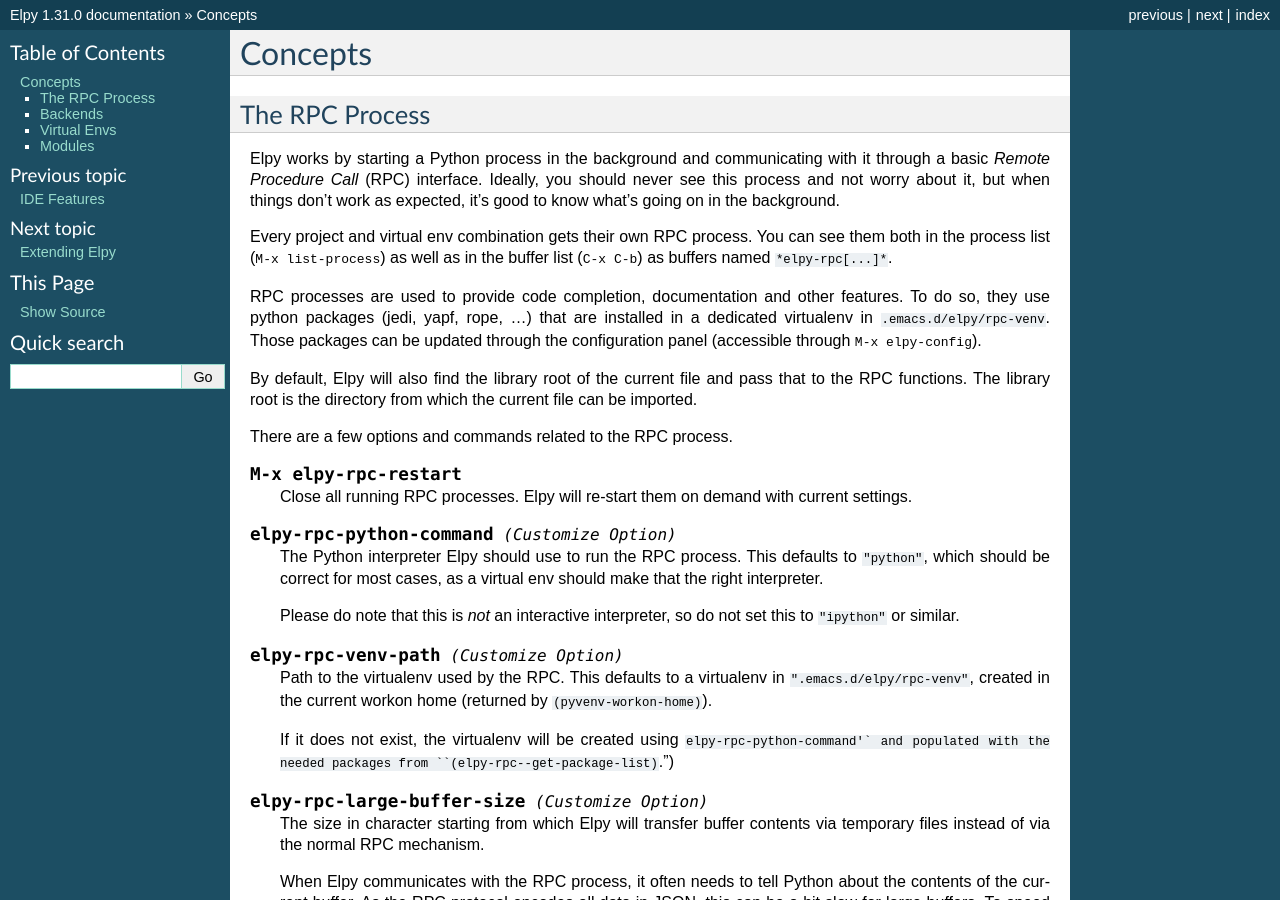
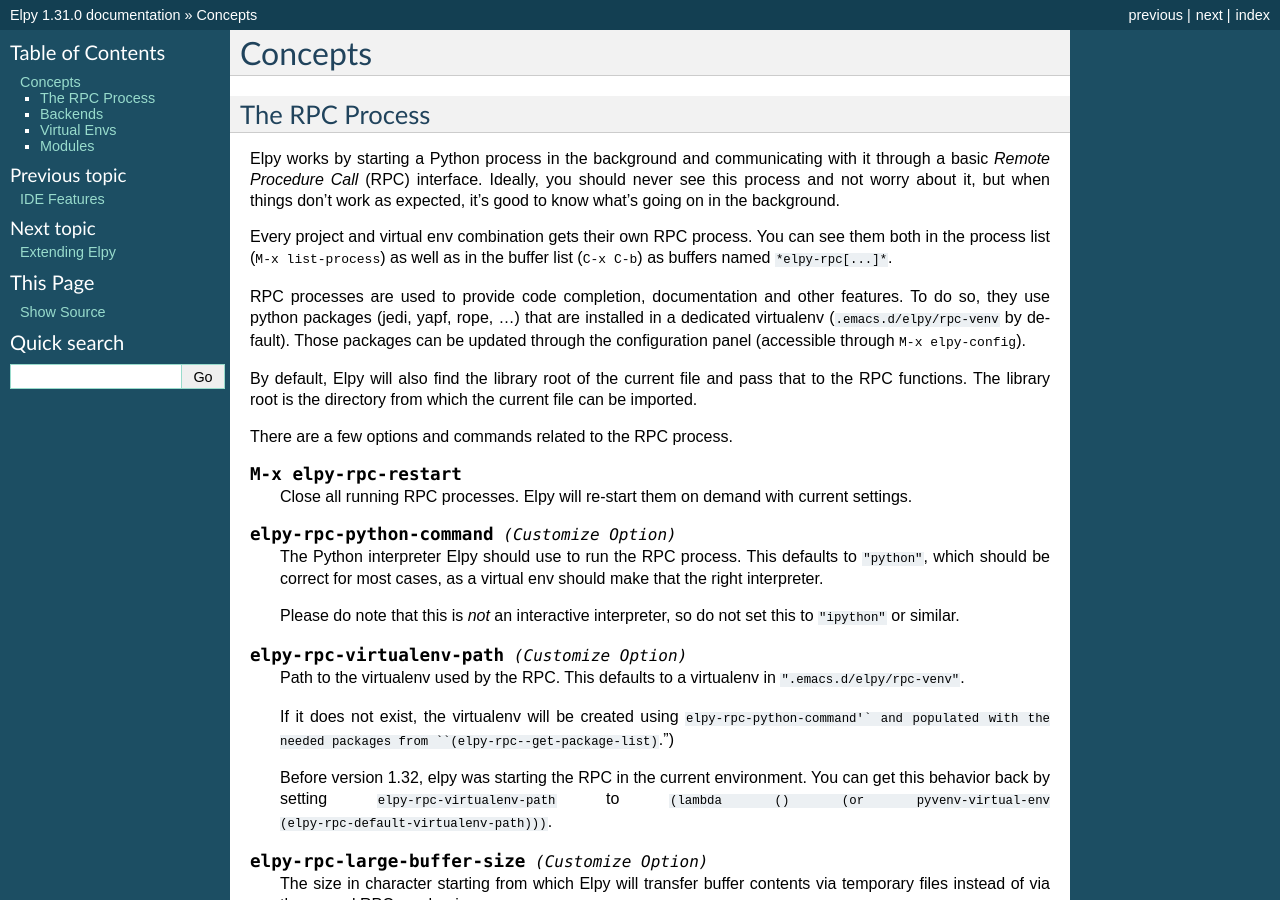
Before and after one commit to jorgenschaefer/elpy, a Sphinx documentation site: the page built from docs/concepts.rst, in a window 1280 px wide and 900 px high. Built offline with Sphinx 7.4.7, drawn with Linux system fonts in a browser that asks for light colours.

Commit message:
Updated documentation

```diff
--- a/docs/concepts.rst
+++ b/docs/concepts.rst
@@ -19,10 +19,11 @@
 ``*elpy-rpc[...]*``.
 
 RPC processes are used to provide code completion, documentation and
-other features. To do so, they use python packages (jedi, yapf,
-rope, ...) that are installed in a dedicated virtualenv in
-``.emacs.d/elpy/rpc-venv``. Those packages can be updated through the
-configuration panel (accessible through :kbd:`M-x elpy-config`).
+other features. To do so, they use python packages (jedi, yapf, rope, ...)
+that are installed in a dedicated virtualenv
+(``.emacs.d/elpy/rpc-venv`` by default). Those packages can be updated
+through the configuration panel (accessible through :kbd:`M-x
+elpy-config`).
 
 By default, Elpy will also find the :index:`library root` of the
 current file and pass that to the RPC functions. The library root is
@@ -44,15 +45,19 @@
    Please do note that this is *not* an interactive interpreter, so do
    not set this to ``"ipython"`` or similar.
 
-.. option:: elpy-rpc-venv-path
+.. option:: elpy-rpc-virtualenv-path
 
    Path to the virtualenv used by the RPC.
-   This defaults to a virtualenv in ``".emacs.d/elpy/rpc-venv"``, created in
-   the current workon home (returned by ``(pyvenv-workon-home)``).
+   This defaults to a virtualenv in ``".emacs.d/elpy/rpc-venv"``.
 
    If it does not exist, the virtualenv will be created using
    ``elpy-rpc-python-command'` and populated with the needed
    packages from ``(elpy-rpc--get-package-list)``.")
+
+   Before version 1.32, elpy was starting the RPC in the current
+   environment. You can get this behavior back by setting
+   ``elpy-rpc-virtualenv-path`` to ``(lambda () (or pyvenv-virtual-env
+   (elpy-rpc-default-virtualenv-path)))``.
 
 .. option:: elpy-rpc-large-buffer-size
 
```
